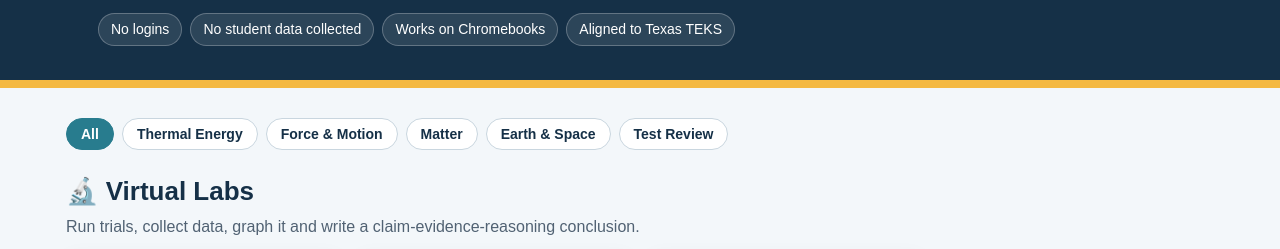
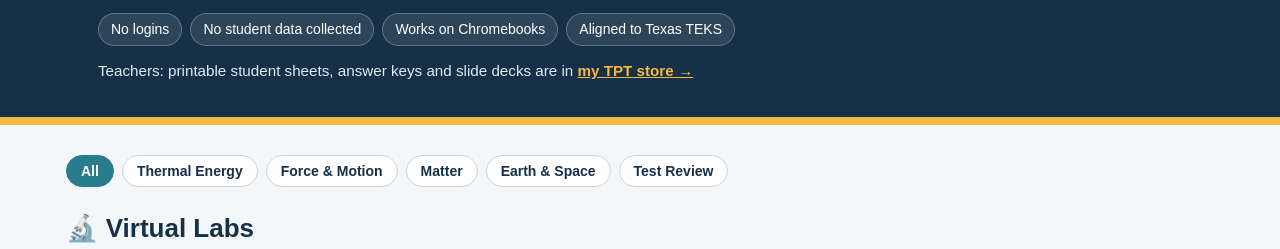
Before and after one commit to theunexpectedscienceteacher-blip/labs, a plain HTML site: page index.html in a window 1280 px wide. Shown: the part 230-479 px from the top of the page. Drawn offline with Linux system fonts and the light colour scheme.

Commit message:
Add teacher link to TPT store on Lab Library

```diff
--- a/index.html
+++ b/index.html
@@ -32,6 +32,7 @@
     <span class="badge">Works on Chromebooks</span>
     <span class="badge">Aligned to Texas TEKS</span>
   </div>
+  <p class="teacher-note" style="margin:14px 0 0;font-size:.95rem">Teachers: printable student sheets, answer keys and slide decks are in <a style="color:#f4b942;font-weight:700" href="https://www.teacherspayteachers.com/store/theunexpectedscienceteacher">my TPT store &rarr;</a></p>
 </div></header>
 
 <main id="labs">
```
